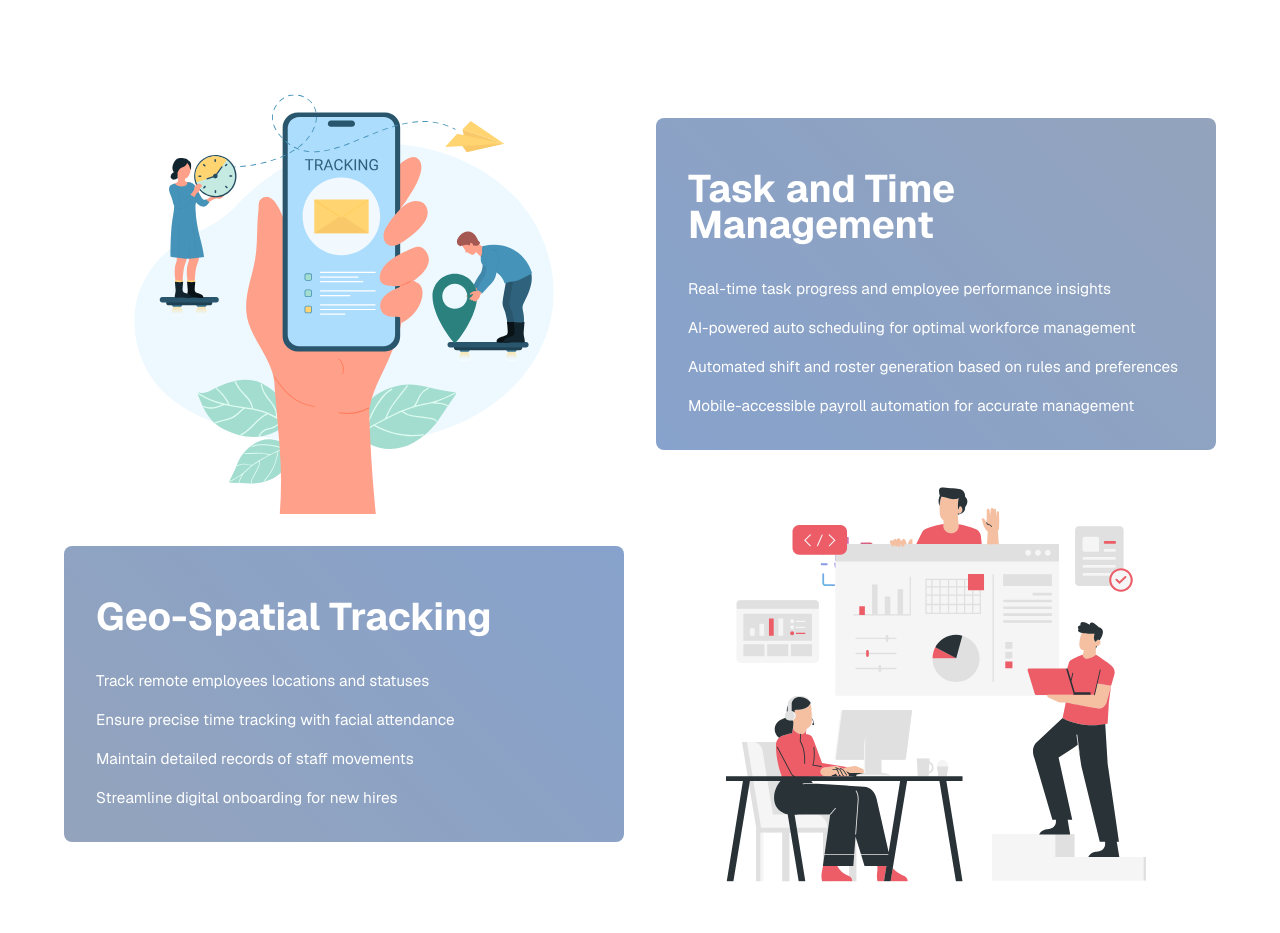
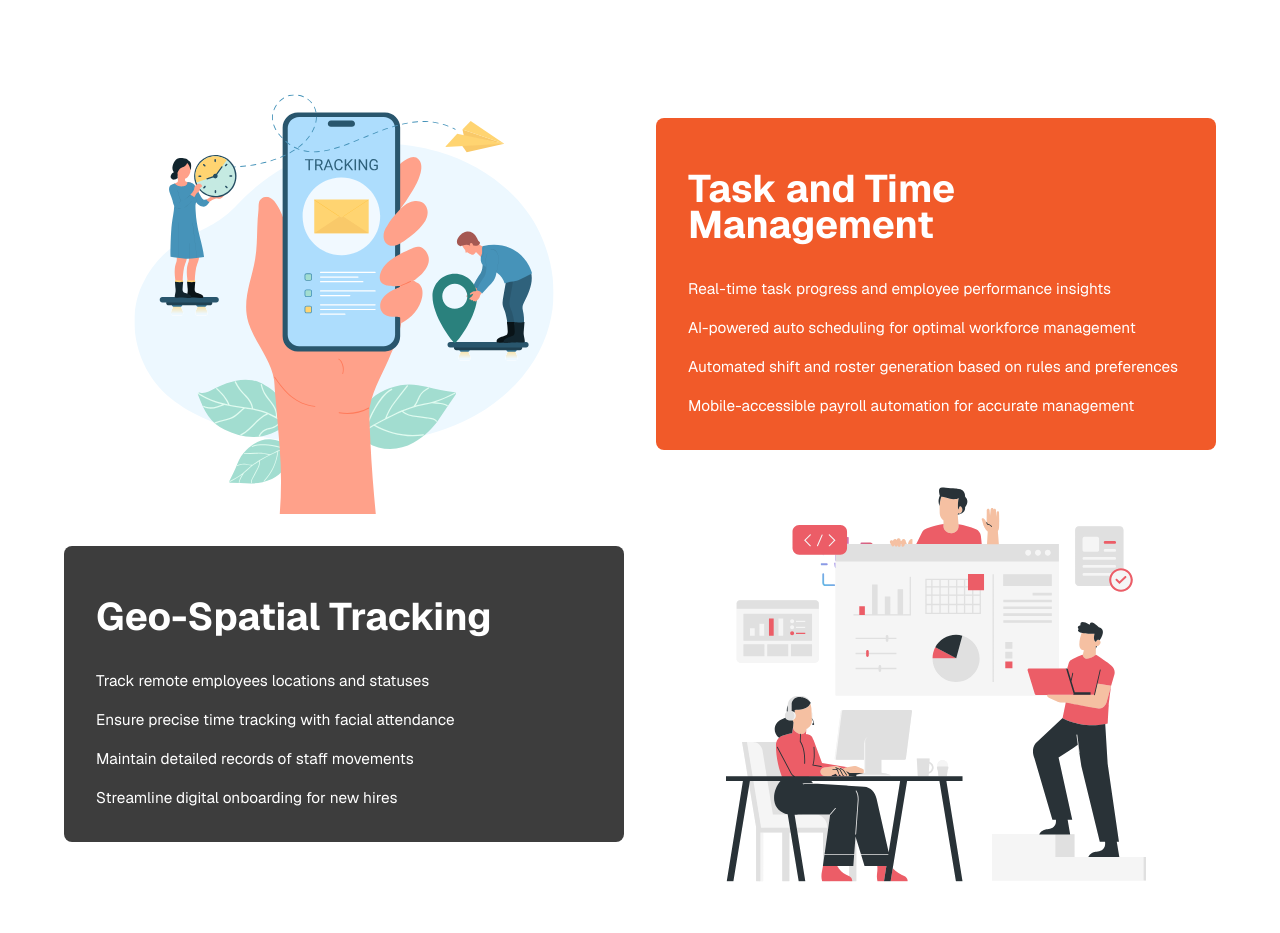
Before and after one commit to prashantmane17/Next-EvoXcel, a Next.js app: page / in a window 1280 px wide. Shown: the part 4473-5406 px from the top of the page. Built offline with nearby package versions, Linux system fonts and the light colour scheme.

Commit message:
bg color chnaged

```diff
--- a/src/app/components/Home_page/home.css
+++ b/src/app/components/Home_page/home.css
@@ -46,8 +46,10 @@
   }
 }
 .boxColor1 {
-  background: linear-gradient(45deg, #93a3bc, #87a2cc);
+  /* background: linear-gradient(45deg, #93a3bc, #87a2cc); */
+  background: #3d3d3d;
 }
 .boxColor2 {
-  background: linear-gradient(45deg, #87a2cc, #93a3bc);
+  background: #f15a29;
+  /* background: linear-gradient(45deg, #87a2cc, #93a3bc); */
 }
```
